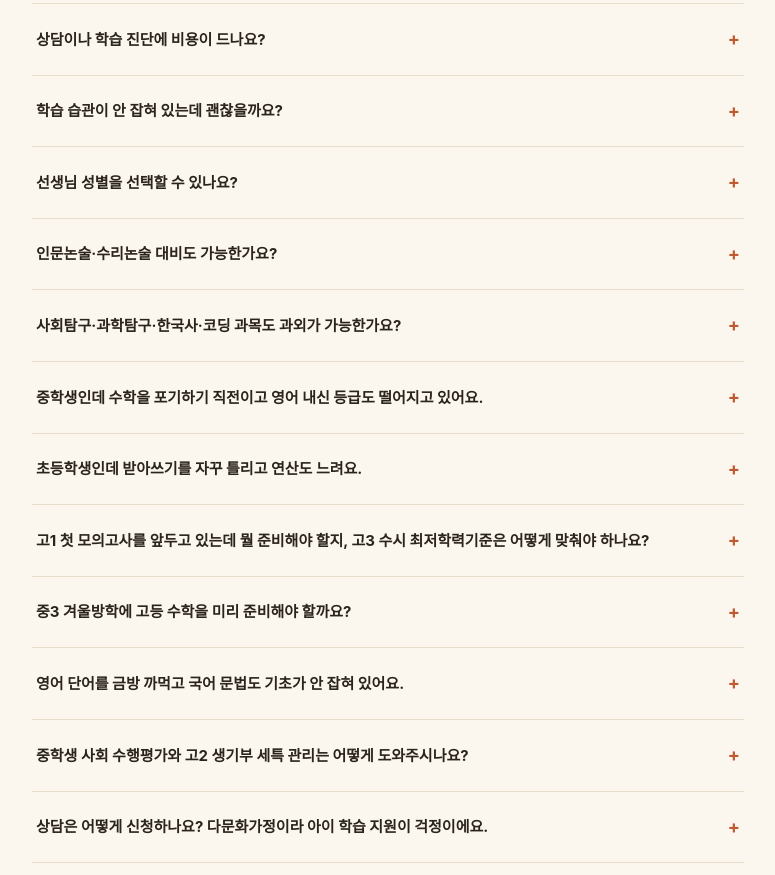
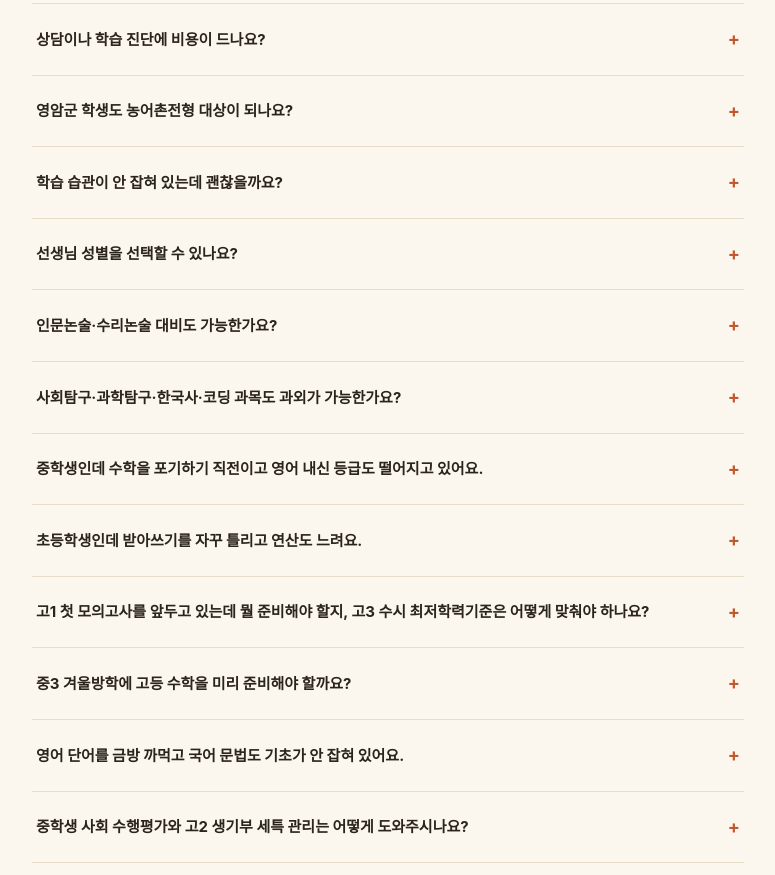
Before and after one commit to hasa080525-ctrl/class-plus, a plain HTML site: page faq.html in a window 1280 px wide. Shown: the part 902-1777 px from the top of the page, without its empty margins (252-1027 px from the left). Drawn offline with Linux system fonts and the light colour scheme; a web font is replaced by a local one.

Commit message:
SEO: 신규 연관키워드 반영 (과외비용·농어촌전형)
Co-Authored-By: Claude Sonnet 5 <noreply@anthropic.com>

```diff
--- a/faq.html
+++ b/faq.html
@@ -9,7 +9,7 @@
 <title>자주 묻는 질문 | 영암과외</title>
 <meta name="description" content="학년 진단 방식, 화상·방문 수업 안내, 상담 비용, 선생님 매칭 기준 등 초1부터 고3까지 영암과외에 자주 문의하시는 질문과 답변을 한곳에 모았습니다.">
 <meta name="robots" content="index, follow, max-snippet:-1, max-image-preview:large">
-<meta name="keywords" content="영암과외 FAQ, 초등 과외 질문, 중고등 과외 질문, 초등 화상과외, 초등 과외 상담 비용, 지방 초등과외, 지방 중고등과외, 영암군 초등과외, 삼호읍 초등과외, 영암 사회탐구 과외, 영암 과학탐구 과외, 영암 한국사 과외, 영암 코딩 과외, 탐구과목 선택 고민, 영암 수학과외, 영암 영어과외, 비대면 수업 고민, 고교학점제 5등급 상대평가, 내신 등급제 변화 대비, 영암 교육발전특구">
+<meta name="keywords" content="영암과외 FAQ, 초등 과외 질문, 중고등 과외 질문, 초등 화상과외, 초등 과외 상담 비용, 지방 초등과외, 지방 중고등과외, 영암군 초등과외, 삼호읍 초등과외, 영암 사회탐구 과외, 영암 과학탐구 과외, 영암 한국사 과외, 영암 코딩 과외, 탐구과목 선택 고민, 영암 수학과외, 영암 영어과외, 비대면 수업 고민, 고교학점제 5등급 상대평가, 내신 등급제 변화 대비, 영암 교육발전특구, 영암 과외비용, 영암 농어촌전형">
 <link rel="canonical" href="https://class-plus.co.kr/faq.html">
 <meta property="og:type" content="website">
 <meta property="og:site_name" content="영암과외">
@@ -132,7 +132,11 @@
       </div>
       <div class="faq-item">
         <div class="faq-q">상담이나 학습 진단에 비용이 드나요?<span class="plus">+</span></div>
-        <div class="faq-a"><p>아니요, 상담과 학습 진단은 무료이며 등록을 강요하지 않습니다.</p></div>
+        <div class="faq-a"><p>아니요, 상담과 학습 진단은 무료이며 등록을 강요하지 않습니다. 영암 과외비용은 학년·과목·수업 횟수에 따라 달라지므로, 상담 시 정확한 금액을 안내해드립니다.</p></div>
+      </div>
+      <div class="faq-item">
+        <div class="faq-q">영암군 학생도 농어촌전형 대상이 되나요?<span class="plus">+</span></div>
+        <div class="faq-a"><p>영암군은 대부분 읍·면 지역이라 농어촌전형 대상에 해당하는 경우가 많습니다. 자녀가 해당 요건을 충족하는지, 영암 농어촌전형을 수시 전략에 어떻게 반영할지 상담 시 함께 안내해드립니다.</p></div>
       </div>
       <div class="faq-item">
         <div class="faq-q">학습 습관이 안 잡혀 있는데 괜찮을까요?<span class="plus">+</span></div>
```
Also changed, not shown: index.html (+1 -1 lines).
